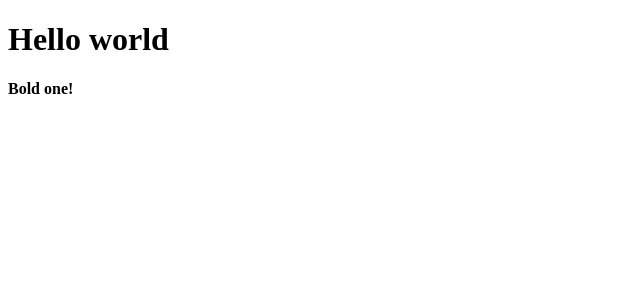
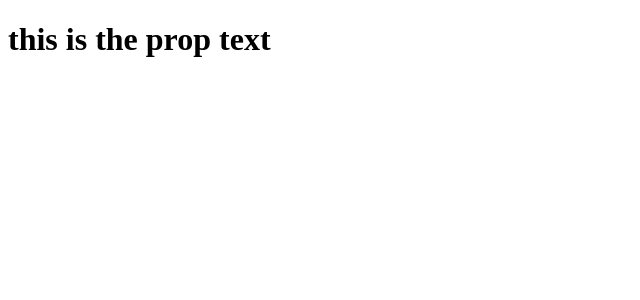
Before and after one commit to cagataycali/react-tutorial, a React (Create React App) app: page / in a window 1280 px wide. Shown: the top 300 px of the page, without its empty margins (0-640 px from the left). Built offline with nearby package versions, Linux system fonts and the light colour scheme.

Commit message:
✨  Step 3 - Set properties on react components

```diff
--- a/src/App.js
+++ b/src/App.js
@@ -2,12 +2,7 @@
 
 class App extends React.Component {
   render () {
-    return (
-      <div>
-        <h1>Hello world</h1>
-        <b>Bold one!</b>
-      </div>
-    )
+    return <h1>{this.props.txt}</h1>
   }
 }
 
--- a/src/index.js
+++ b/src/index.js
@@ -3,6 +3,6 @@
 import App from './App'
 
 ReactDOM.render(
-  <App />,
+  <App txt='this is the prop text' />,
   document.getElementById('root')
 )
```
